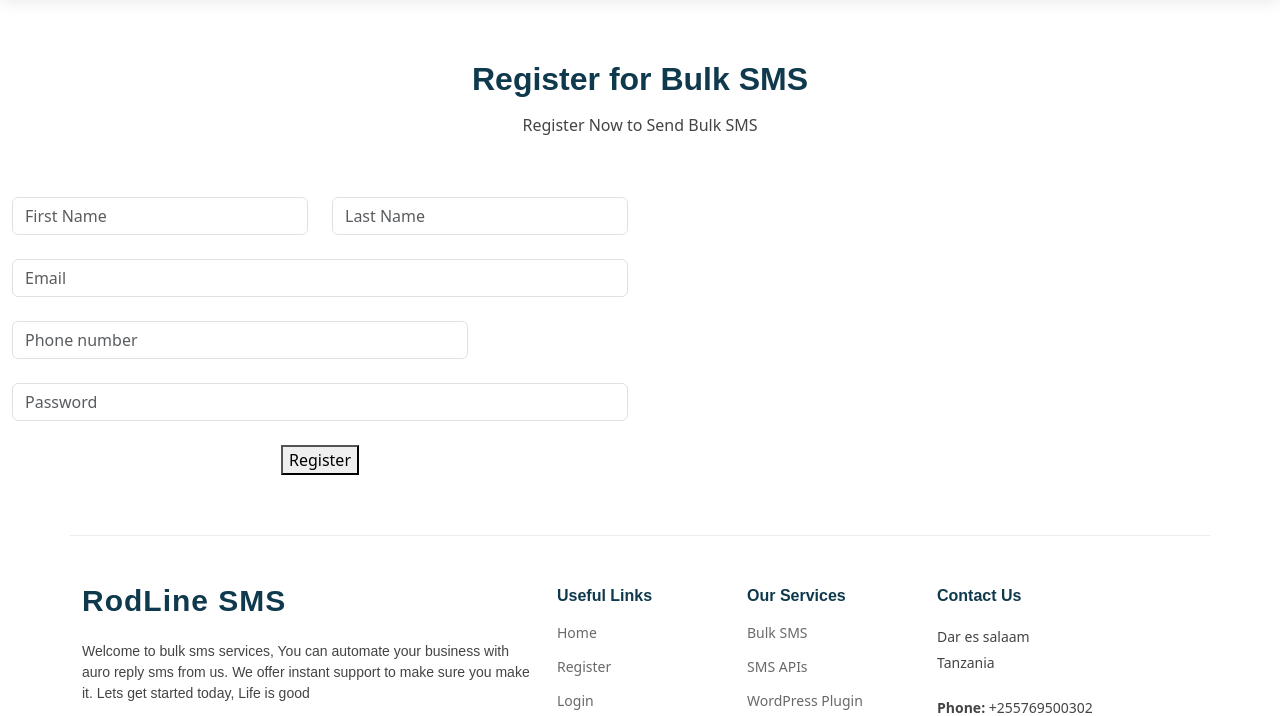
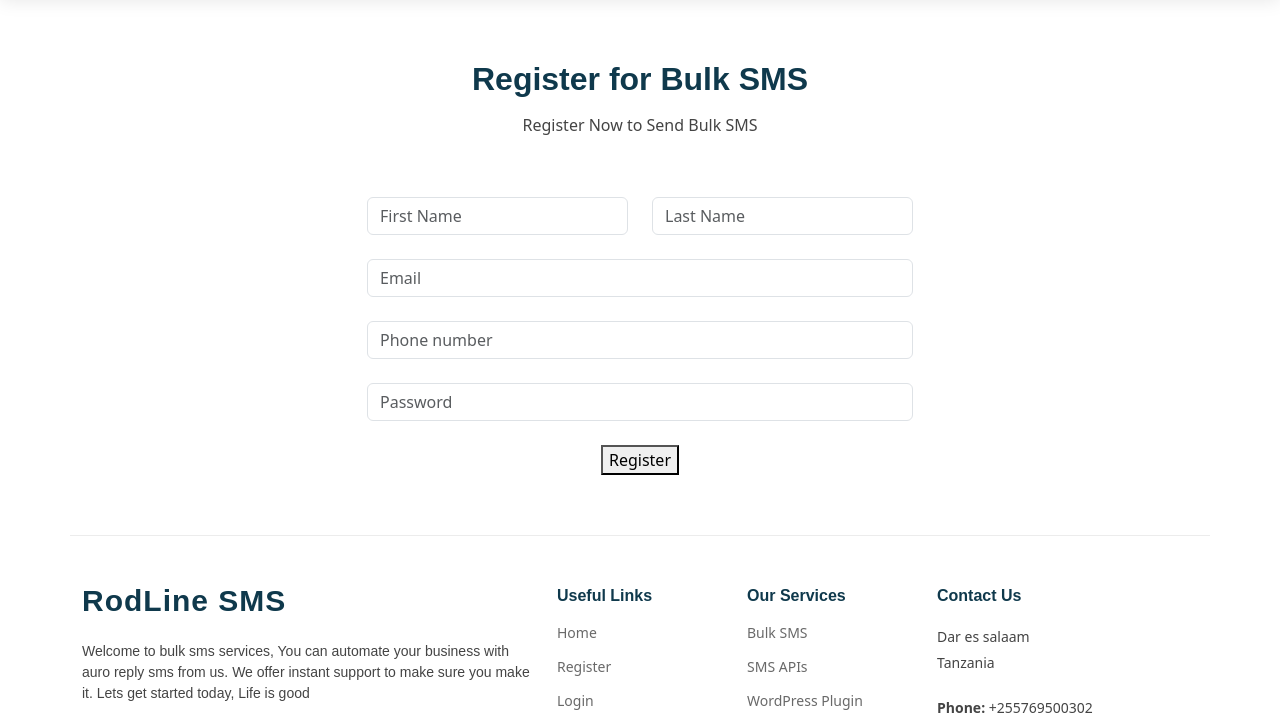
Before and after one commit to Rodgence/rodlinesms, a PHP site: page /register.php in a window 1280 px wide. Shown: the part 87-803 px from the top of the page. Run offline with PHP 8.4, Linux system fonts and the light colour scheme.

Commit message:
register modified again

```diff
--- a/register.php
+++ b/register.php
@@ -2,68 +2,49 @@
  include("includes/header.php");
 ?>
 
-
 <main class="main">
-
-
-
-    <!-- Starter Section Section -->
+  <!-- Starter Section -->
   <section id="starter-section" class="starter-section section">
-
     <!-- Section Title -->
     <div class="container section-title" data-aos="fade-up">
       <h2>Register for Bulk SMS</h2>
       <p>Register Now to Send Bulk SMS</p>
     </div><!-- End Section Title -->
 
-  <div class="row">
     <div class="container">
-      <div class="col-md-3"></div>
+      <div class="row justify-content-center" data-aos="fade-up">
         <div class="col-md-6">
-      <div class="container" data-aos="fade-up">
-      <form action="forms/contact.php" method="post" class="php-email-form" data-aos="fade-up" data-aos-delay="200">
+          <form action="forms/contact.php" method="post" class="php-email-form" data-aos-delay="200">
             <div class="row gy-4">
-
               <div class="col-md-6">
                 <input type="text" name="first_name" class="form-control" placeholder="First Name" required="">
               </div>
-
               <div class="col-md-6">
                 <input type="text" name="last_name" class="form-control" placeholder="Last Name" required="">
               </div>
-
               <div class="col-md-12">
                 <input type="email" name="email" class="form-control" placeholder="Email" required="">
               </div>
-
-    <div class="col-md-9">
+              <div class="col-md-12">
                 <input type="text" name="phone_number" class="form-control" placeholder="Phone number" required="">
               </div>
-
               <div class="col-md-12">
                 <input type="password" name="password" class="form-control" placeholder="Password" required="">
               </div>
-
               <div class="col-md-12 text-center">
                 <div class="loading">Loading</div>
                 <div class="error-message"></div>
                 <div class="sent-message">Your information has been submitted. Thank you!</div>
-
                 <button type="submit">Register</button>
               </div>
-
             </div>
           </form>
-
-      </div>
-
-      </div>
-      <div class="col-md-3"></div>
         </div>
       </div>
-    </section><!-- /Starter Section Section -->
+    </div>
+  </section>
+</main>
 
-  </main>
 
  <?php
  include("includes/footer.php");
```
Lines whose indentation alone changed are shown as unchanged.
